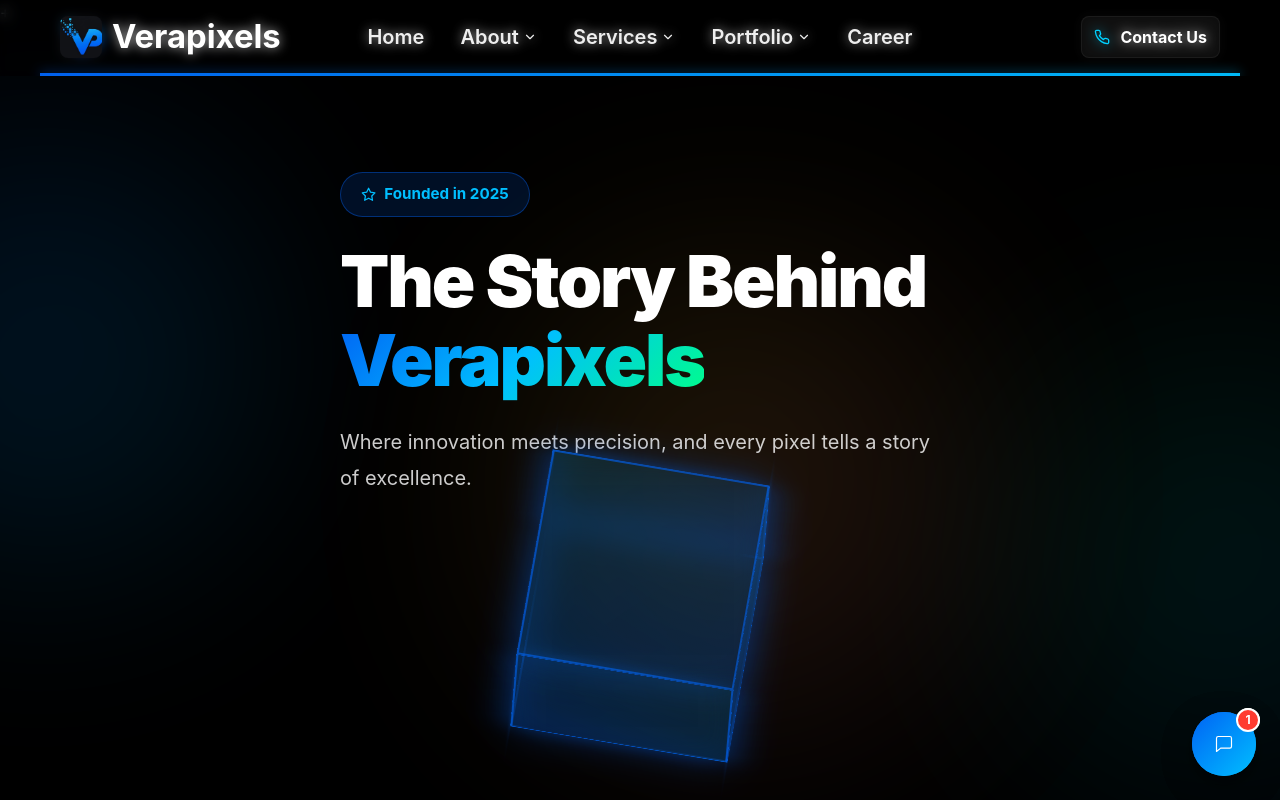
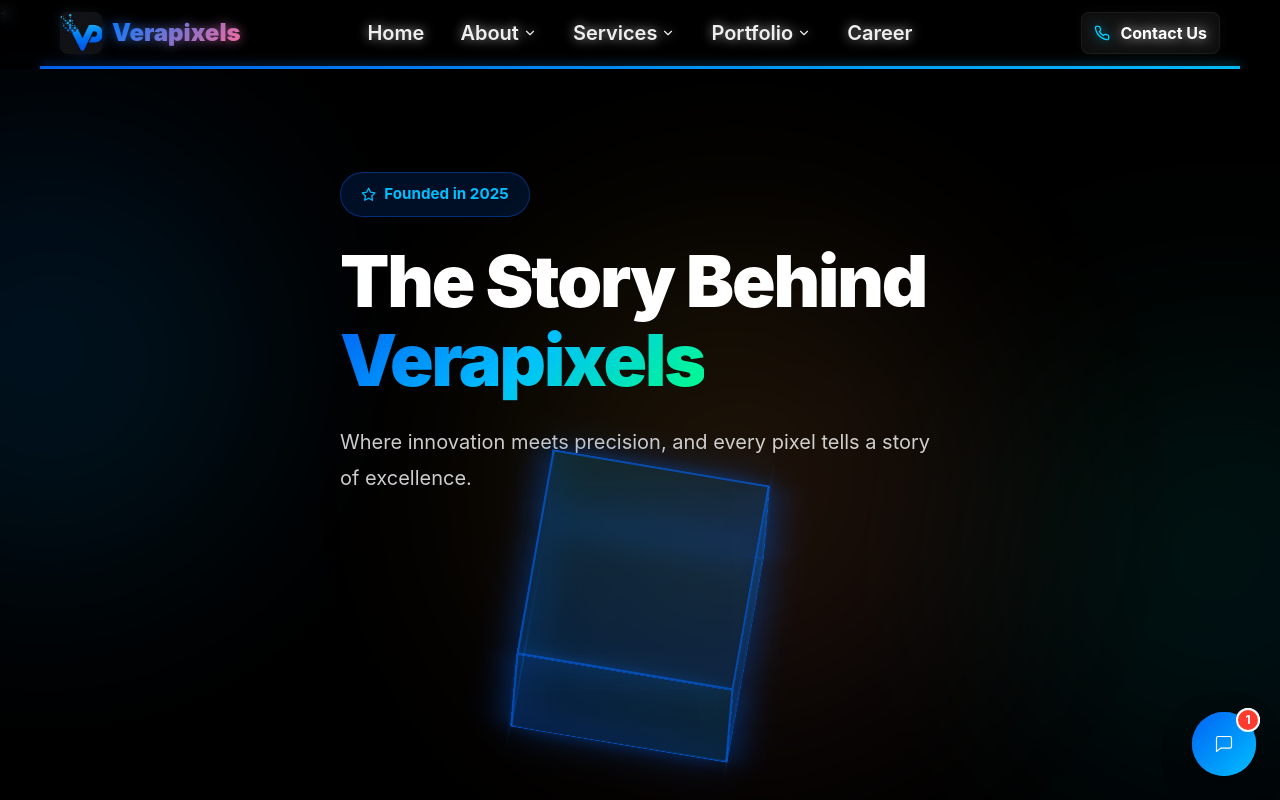
Before and after one commit to divineocholi/verapixels, a React (Vite) app in the folder Verapixels/: page /#/aboutverapixels in a window 1280 px wide. Shown: the top 800 px of the page. Built offline with nearby package versions, Linux system fonts and the light colour scheme.

Commit message:
edited navbar logo name

```diff
--- a/Verapixels/src/index.css
+++ b/Verapixels/src/index.css
@@ -53,8 +53,12 @@
   object-fit: cover;
 }
 .vp-name {
-  font-weight: 700;
-  font-size: 2.05rem;
+  font-size: 1.5rem;
+  font-weight: 900;
+  background: linear-gradient(135deg, #007aff, #ff6b9d);
+  -webkit-background-clip: text;
+  -webkit-text-fill-color: transparent;
+  background-clip: text;
 }
 
 a {
```
